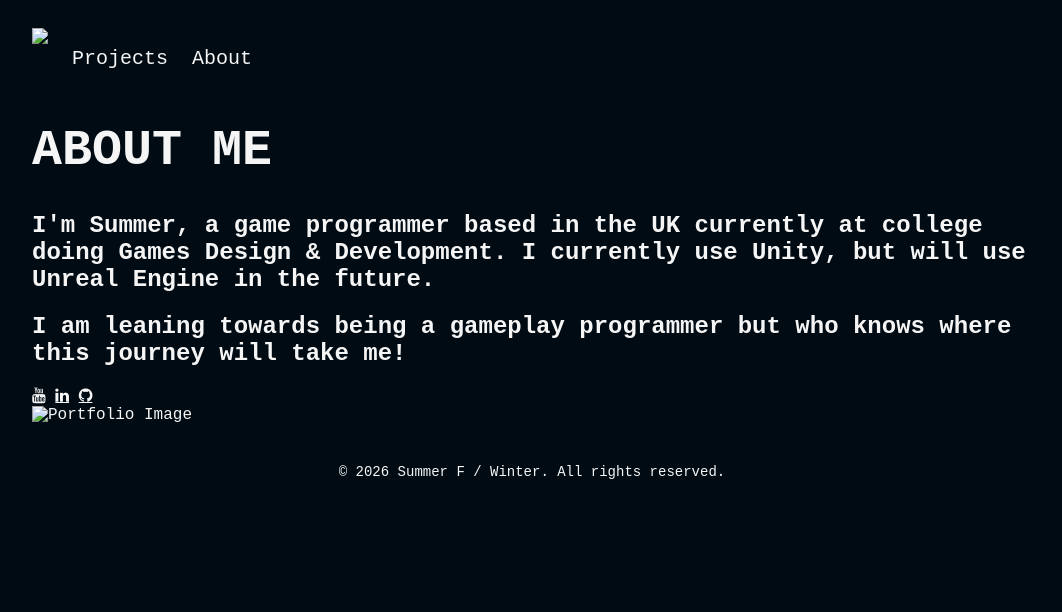
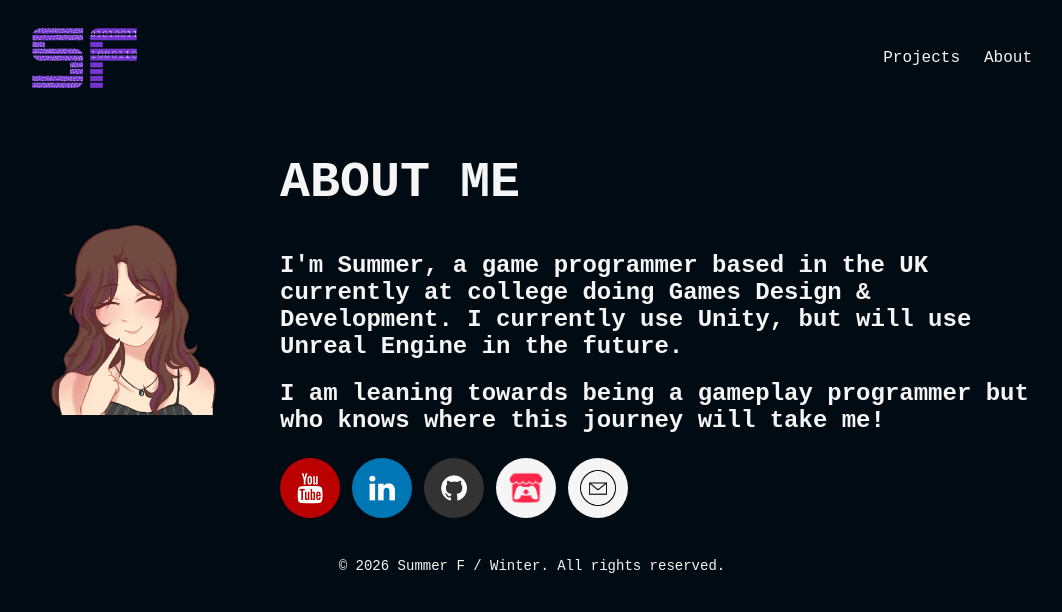
Before and after one commit to thatswinterbiz/portfolio-website, a plain HTML site: page about.html in a window 1280 px wide. Shown: the whole page, without its empty margins (108-1170 px from the left). Drawn offline with Linux system fonts and the light colour scheme.

Commit message:
finished website!!

```diff
--- a/about.html
+++ b/about.html
@@ -14,29 +14,41 @@
 <body>
     <div class="top">
         <header class="header">
-            <nav>
-                <div class="nav-list">
-                    <a href="index.html"><img src="logohomebtn" /></a>
-                    <a href="projects.html">Projects</a>
-                    <a href="about.html">About</a>
-                </div>
+            <nav class="header-nav">
+                <ul class="nav-list">
+                    <li><a href="index.html"><img src="logo final.png" width="100" height="100" /></a></li>
+                    <li class="nav-right"><a href="projects.html">Projects</a></li>
+                    <li class="nav-right"><a href="about.html">About</a></li>
+                </ul>
             </nav>
         </header>
         <div class="headings">
+            <section class="hero">
+                <img src="first-fan-art.png" alt="Portfolio Image" class="portfolio-image" width="200" height="200" />
+                <div class="hero-text">
                     <h1>ABOUT ME</h1>
-            <section class="text">
-                <h2>I'm Summer, a game programmer based in the UK currently at college doing Games Design & Development.
+                    <h2>I'm Summer, a game programmer based in the UK currently at college doing Games Design &
+                        Development.
                         I currently use Unity, but will use Unreal Engine in the future.</h2>
-                <h2>I am leaning towards being a gameplay programmer but who knows where this journey will take me!</h2>
+                    <h2>I am leaning towards being a gameplay programmer but who knows where this journey will take me!
+                    </h2>
+                    <div class="socials">
                         <a href="https://www.youtube.com/@thatswinterbiz" class="fa fa-youtube" target="_blank"></a>
-                <a href="https://www.linkedin.com/in/summer-f-aa700a439/" class="fa fa-linkedin" target="_blank"></a>
+                        <a href="https://www.linkedin.com/in/summer-f-aa700a439/" class="fa fa-linkedin"
+                            target="_blank"></a>
                         <a href="https://github.com/thatswinterbiz" class="fa fa-github" target="_blank"></a>
+                        <a href="https://thatswinterbiz.itch.io/" class="social-icon itch" target="_blank"
+                            aria-label="itch.io"><img src="itch-io-logo.png" alt="" /></a>
+                        <a href="mailto:thatswinterbiz@gmail.com" class="social-icon mail" target="_blank"
+                            aria-label="Email"><img src="mail-button.png" alt="Email" /></a>
+                    </div>
+                </div>
             </section>
-            <img src="images/portfolio-image.png" alt="Portfolio Image" class="portfolio-image" />
         </div>
-</body>
+    </div>
     <footer>
         <p>&copy; 2026 Summer F / Winter. All rights reserved.</p>
     </footer>
+</body>
 
 </html>
--- a/style.css
+++ b/style.css
@@ -78,6 +78,14 @@ body {
 
 .hero-text h2 {
     margin-top: 0;
+}
+
+/* Row of social buttons */
+.socials {
+    display: flex;
+    align-items: center;
+    gap: 12px;
+    margin-top: 24px;
 }
 
 /* Shared circle styles for every social button */
@@ -211,7 +219,7 @@ h1 {
 
 /* Content */
 .content {
-    background-color: white;
+    background-color: black;
     padding: 10px;
 }
 
```
Also changed, not shown: area2012.html (+6 -3 lines), index.html (+4 -6 lines), projects.html (+8 -8 lines). Lines whose indentation alone changed are shown as unchanged.
